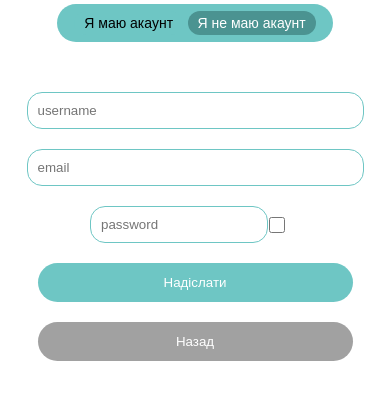
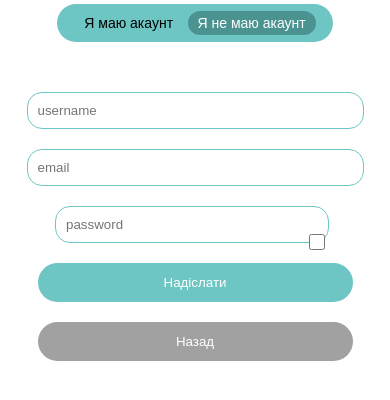
Before and after one commit to MariiaHamanuk/-OOP-project-19, a Python web app: template templates/m-register.html in a window 390 px wide. Shown: the part 219-619 px from the top of the page. Run offline with Jinja, Linux system fonts and the light colour scheme; the template is opened without the code that fills it, so the values that code supplies are empty.

Commit message:
Update m-register.html

```diff
--- a/templates/m-register.html
+++ b/templates/m-register.html
@@ -171,19 +171,13 @@
             border-color: #6ec6c4;
         }
         .password-container {
-
             position: relative;
-            width: 60%;
-        }
-
-        .password-container input[type="password"] {
-            width: 60%;
-            padding-right: 40px;
+            width: 80%;
         }
 
         .show-password-checkbox {
             position: absolute;
-            top: 50%;
+            top: 80%;
             right: 10px;
             transform: translateY(-50%);
             cursor: pointer;
@@ -251,17 +245,6 @@
                 width: 80% !important;
             }
 
-            form div[style] input[type="password"],
-            form div[style] input[type="text"] {
-                width: 100% !important;
-                margin-left: 0 !important;
-            }
-            .show-password-checkbox {
-                top: 50%;
-                right: 15px;
-                transform: translateY(-50%);
-            }
-
             .login-button, .back-button {
                 width: 80%;
                 padding: 12px;
@@ -315,7 +298,7 @@
                 <input type="text" id="username" name="username" placeholder="username" required>
                 <input type="email" id="email" name="email" placeholder="email" required>
 
-                <div class="password-container">
+                <div class="password-container" id ="password-container">
                     <input type="password" id="password" name="password" placeholder="password" required>
                     <input type="checkbox" id="show-password" class="show-password-checkbox">
                 </div>
```
